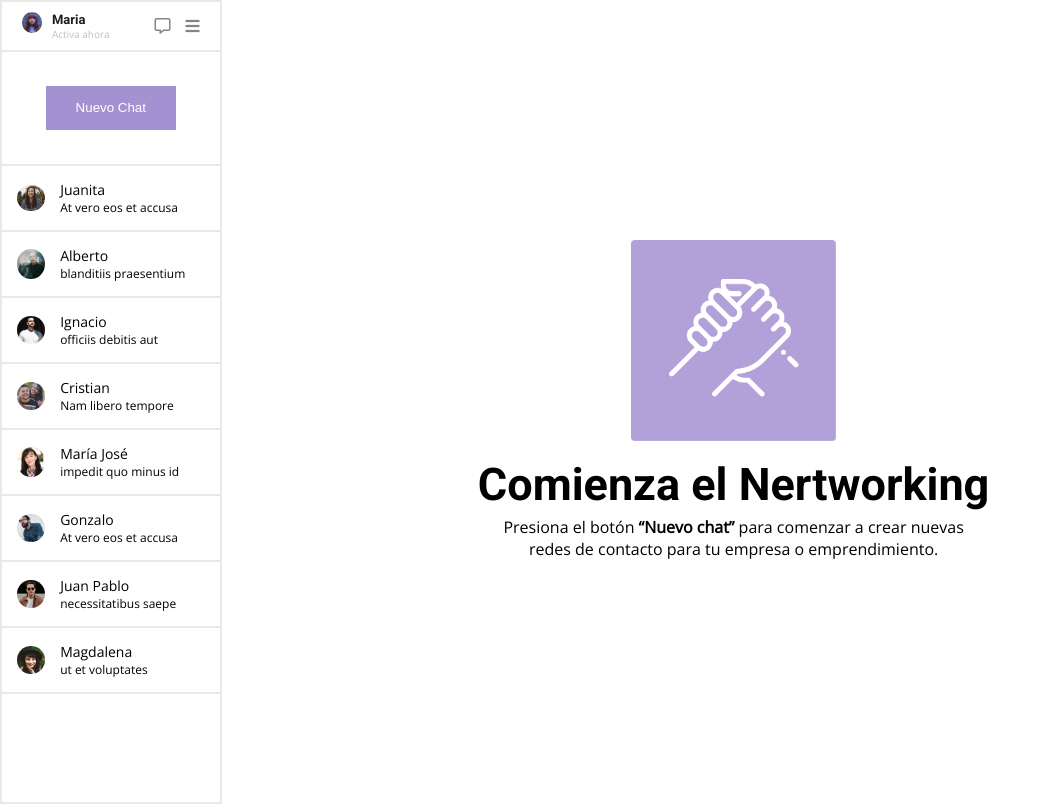
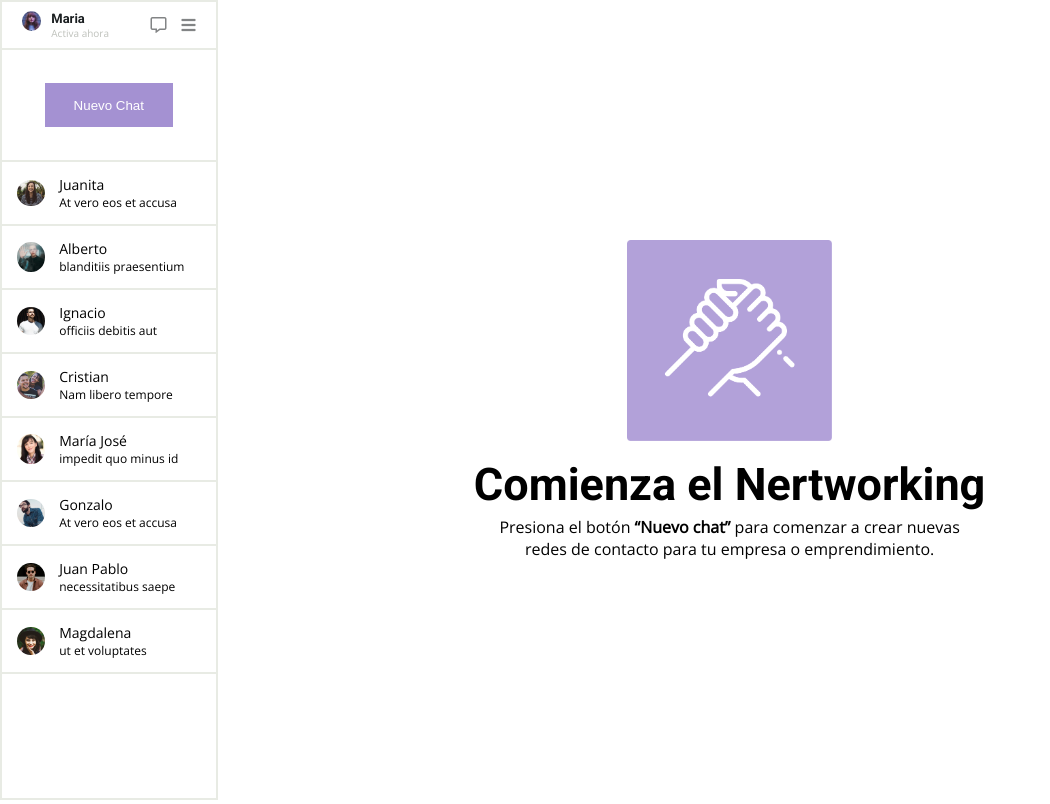
Before and after one commit to Isabel-Vasquez/desafio-flexbox, a plain HTML site: page index.html in a window 1280 px wide. Shown: the whole page, without its empty margins (0-1050 px from the left). Drawn offline with nearby package versions, Linux system fonts and the light colour scheme.

Commit message:
correccion css

```diff
--- a/assets/style/style.css
+++ b/assets/style/style.css
@@ -1,9 +1,7 @@
-/*font-family: 'Open Sans', sans-serif;
-font-family: 'Roboto', sans-serif;*/
 * {
 	padding: 0;
 	margin: 0;
-	box-sizing: 0;
+	box-sizing: border-box;
 }
 body {
 	max-width: 1800px;
--- a/index.html
+++ b/index.html
@@ -4,8 +4,7 @@
 		<meta charset="UTF-8" />
 		<meta name="viewport" content="width=device-width, initial-scale=1.0" />
 		<title>sistema de mensajería</title>
-		<!-- Mis estilos -->
-		<link rel="stylesheet" href="assets/style/style.css" />
+
 		<!-- Fonts awesome -->
 		<link
 			rel="stylesheet"
@@ -21,6 +20,8 @@
 			href="https://fonts.googleapis.com/css2?family=Open+Sans&family=Roboto:wght@700&display=swap"
 			rel="stylesheet"
 		/>
+		<!-- Mis estilos -->
+		<link rel="stylesheet" href="assets/style/style.css" />
 	</head>
 	<body>
 		<section class="contact">
```
